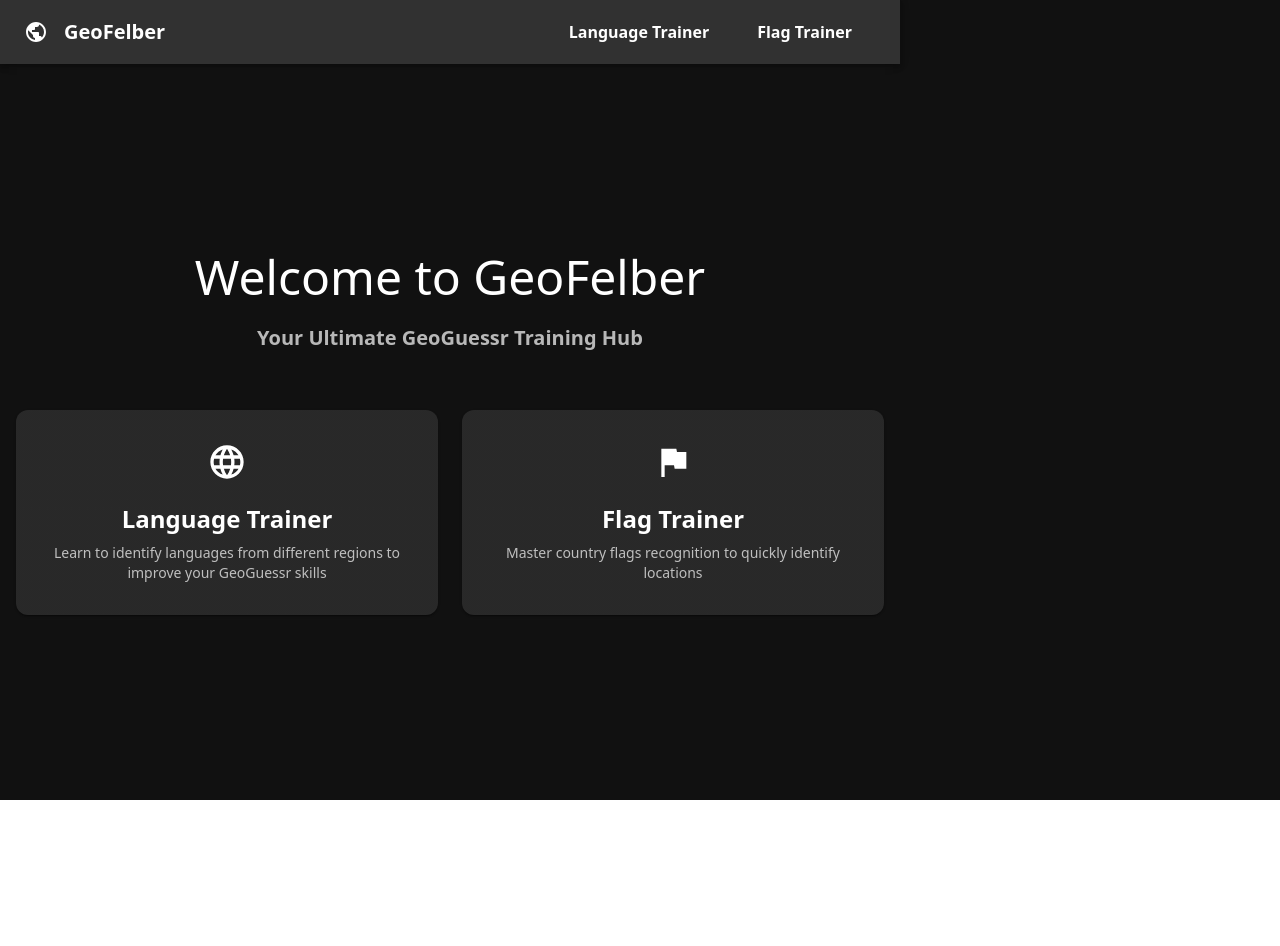
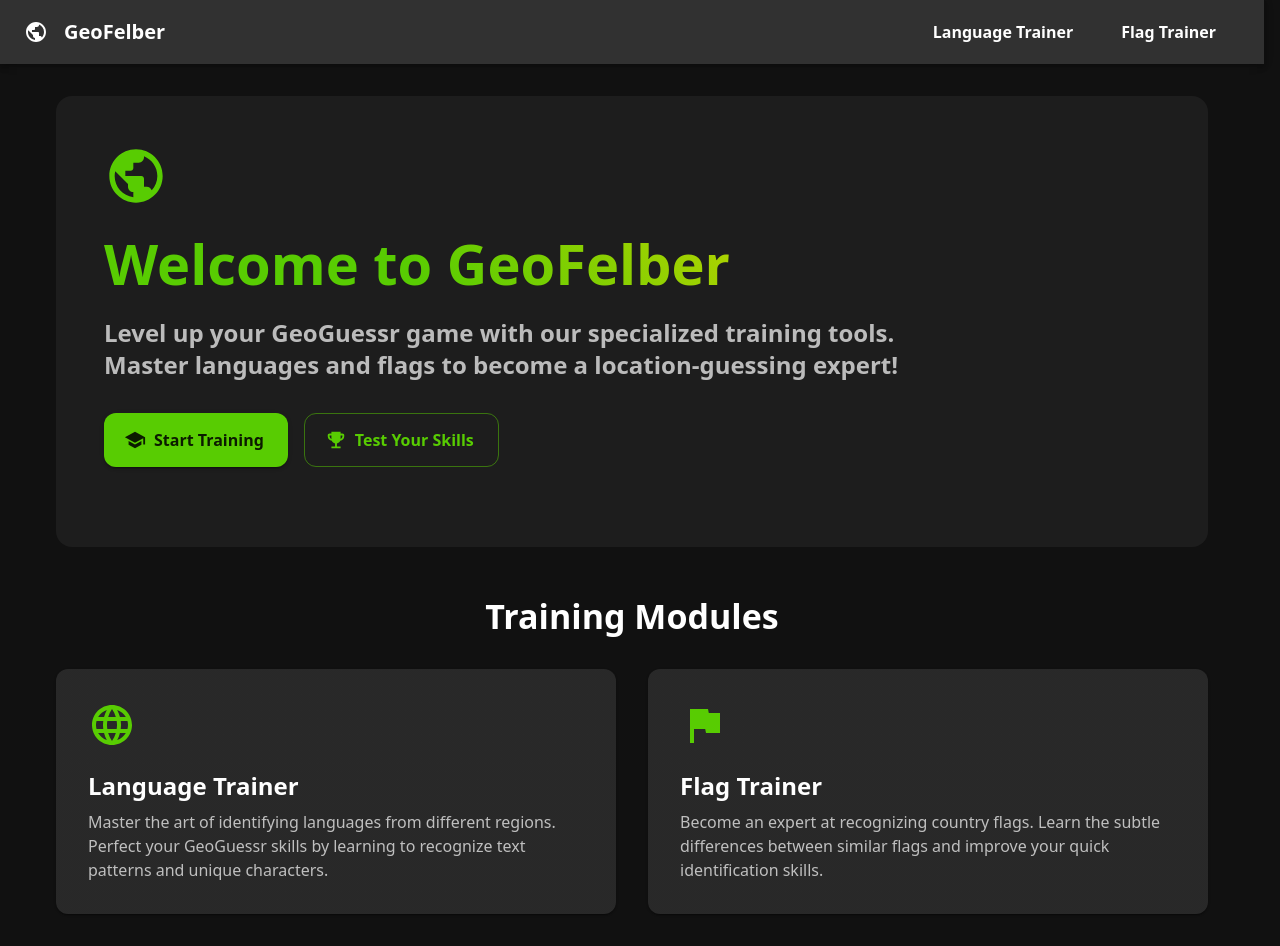
Before and after one commit to mattfelber/geofelber, a React (Vite) app: page /#/ in a window 1280 px wide. Before the commit the page ends 800 px from the top, so only its background shows below. Built offline with nearby package versions, Linux system fonts and the light colour scheme.

Commit message:
Updated layout

```diff
--- a/src/App.tsx
+++ b/src/App.tsx
@@ -68,19 +68,23 @@ function App() {
           flexDirection: 'column',
           minHeight: '100vh',
           bgcolor: 'background.default',
+          width: '100%',
         }}>
           <Navbar />
-          <Container
-            component="main"
-            sx={{
+          <Box sx={{
             flex: 1,
             display: 'flex',
+            justifyContent: 'center',
+            width: '100%',
+            px: { xs: 2, sm: 3, md: 4 },
+          }}>
+            <Container
+              maxWidth="lg"
+              sx={{
+                display: 'flex',
                 flexDirection: 'column',
-              alignItems: 'center',
-              justifyContent: 'center',
                 py: { xs: 2, sm: 4 },
-              px: { xs: 1, sm: 2 },
-              maxWidth: { sm: '100%', md: '900px' }
+                width: '100%',
               }}
             >
               <Routes>
@@ -90,6 +94,7 @@ function App() {
               </Routes>
             </Container>
           </Box>
+        </Box>
       </Router>
     </ThemeProvider>
   );
--- a/src/pages/Home.tsx
+++ b/src/pages/Home.tsx
@@ -1,7 +1,10 @@
-import { Box, Typography, Card, CardContent, CardActionArea, Grid } from '@mui/material';
+import { Box, Typography, Card, CardContent, CardActionArea, Grid, Button, Container, Paper } from '@mui/material';
 import { useNavigate } from 'react-router-dom';
 import LanguageIcon from '@mui/icons-material/Language';
 import FlagIcon from '@mui/icons-material/Flag';
+import PublicIcon from '@mui/icons-material/Public';
+import EmojiEventsIcon from '@mui/icons-material/EmojiEvents';
+import SchoolIcon from '@mui/icons-material/School';
 
 const Home = () => {
   const navigate = useNavigate();
@@ -9,40 +12,121 @@ const Home = () => {
   const features = [
     {
       title: 'Language Trainer',
-      description: 'Learn to identify languages from different regions to improve your GeoGuessr skills',
-      icon: <LanguageIcon sx={{ fontSize: 40 }} />,
+      description: 'Master the art of identifying languages from different regions. Perfect your GeoGuessr skills by learning to recognize text patterns and unique characters.',
+      icon: <LanguageIcon sx={{ fontSize: 48, color: 'primary.main' }} />,
       path: '/language-trainer'
     },
     {
       title: 'Flag Trainer',
-      description: 'Master country flags recognition to quickly identify locations',
-      icon: <FlagIcon sx={{ fontSize: 40 }} />,
+      description: 'Become an expert at recognizing country flags. Learn the subtle differences between similar flags and improve your quick identification skills.',
+      icon: <FlagIcon sx={{ fontSize: 48, color: 'primary.main' }} />,
       path: '/flag-trainer'
     }
   ];
 
   return (
-    <Box>
-      <Typography variant="h3" component="h1" gutterBottom align="center">
-        Welcome to GeoFelber
-      </Typography>
-      <Typography variant="h6" gutterBottom align="center" color="text.secondary">
-        Your Ultimate GeoGuessr Training Hub
+    <Box sx={{ width: '100%' }}>
+      {/* Hero Section */}
+      <Paper
+        elevation={0}
+        sx={{
+          bgcolor: 'background.paper',
+          borderRadius: 4,
+          overflow: 'hidden',
+          position: 'relative',
+          mb: 6,
+          p: { xs: 4, md: 6 },
+        }}
+      >
+        <Box sx={{ position: 'relative', zIndex: 1 }}>
+          <PublicIcon sx={{ fontSize: 64, color: 'primary.main', mb: 2 }} />
+          <Typography
+            variant="h2"
+            component="h1"
+            gutterBottom
+            sx={{
+              fontWeight: 800,
+              fontSize: { xs: '2.5rem', md: '3.5rem' },
+              background: 'linear-gradient(45deg, #58cc02 30%, #ffd900 90%)',
+              WebkitBackgroundClip: 'text',
+              WebkitTextFillColor: 'transparent',
+            }}
+          >
+            Welcome to GeoFelber
+          </Typography>
+          <Typography
+            variant="h5"
+            sx={{
+              mb: 4,
+              color: 'text.secondary',
+              maxWidth: '800px',
+            }}
+          >
+            Level up your GeoGuessr game with our specialized training tools. Master languages and flags to become a location-guessing expert!
+          </Typography>
+          <Box sx={{ display: 'flex', gap: 2, mb: 4 }}>
+            <Button
+              variant="contained"
+              size="large"
+              onClick={() => navigate('/language-trainer')}
+              startIcon={<SchoolIcon />}
+            >
+              Start Training
+            </Button>
+            <Button
+              variant="outlined"
+              size="large"
+              onClick={() => navigate('/flag-trainer')}
+              startIcon={<EmojiEventsIcon />}
+            >
+              Test Your Skills
+            </Button>
+          </Box>
+        </Box>
+      </Paper>
+
+      {/* Features Section */}
+      <Typography
+        variant="h4"
+        sx={{
+          mb: 4,
+          textAlign: 'center',
+          fontWeight: 700,
+        }}
+      >
+        Training Modules
       </Typography>
 
-      <Grid container spacing={3} sx={{ mt: 4 }}>
+      <Grid container spacing={4}>
         {features.map((feature) => (
-          <Grid item xs={12} sm={6} key={feature.title}>
-            <Card>
-              <CardActionArea onClick={() => navigate(feature.path)}>
-                <CardContent sx={{ textAlign: 'center', py: 4 }}>
+          <Grid item xs={12} md={6} key={feature.title}>
+            <Card
+              sx={{
+                height: '100%',
+                transition: 'transform 0.2s, box-shadow 0.2s',
+                '&:hover': {
+                  transform: 'translateY(-4px)',
+                  boxShadow: (theme) => `0 8px 24px ${theme.palette.primary.main}20`,
+                }
+              }}
+            >
+              <CardActionArea
+                onClick={() => navigate(feature.path)}
+                sx={{ height: '100%' }}
+              >
+                <CardContent sx={{ p: 4 }}>
                   <Box sx={{ mb: 2 }}>
                     {feature.icon}
                   </Box>
-                  <Typography gutterBottom variant="h5" component="div">
+                  <Typography
+                    gutterBottom
+                    variant="h5"
+                    component="h3"
+                    sx={{ fontWeight: 700 }}
+                  >
                     {feature.title}
                   </Typography>
-                  <Typography variant="body2" color="text.secondary">
+                  <Typography variant="body1" color="text.secondary">
                     {feature.description}
                   </Typography>
                 </CardContent>
```
Lines whose indentation alone changed are shown as unchanged.
